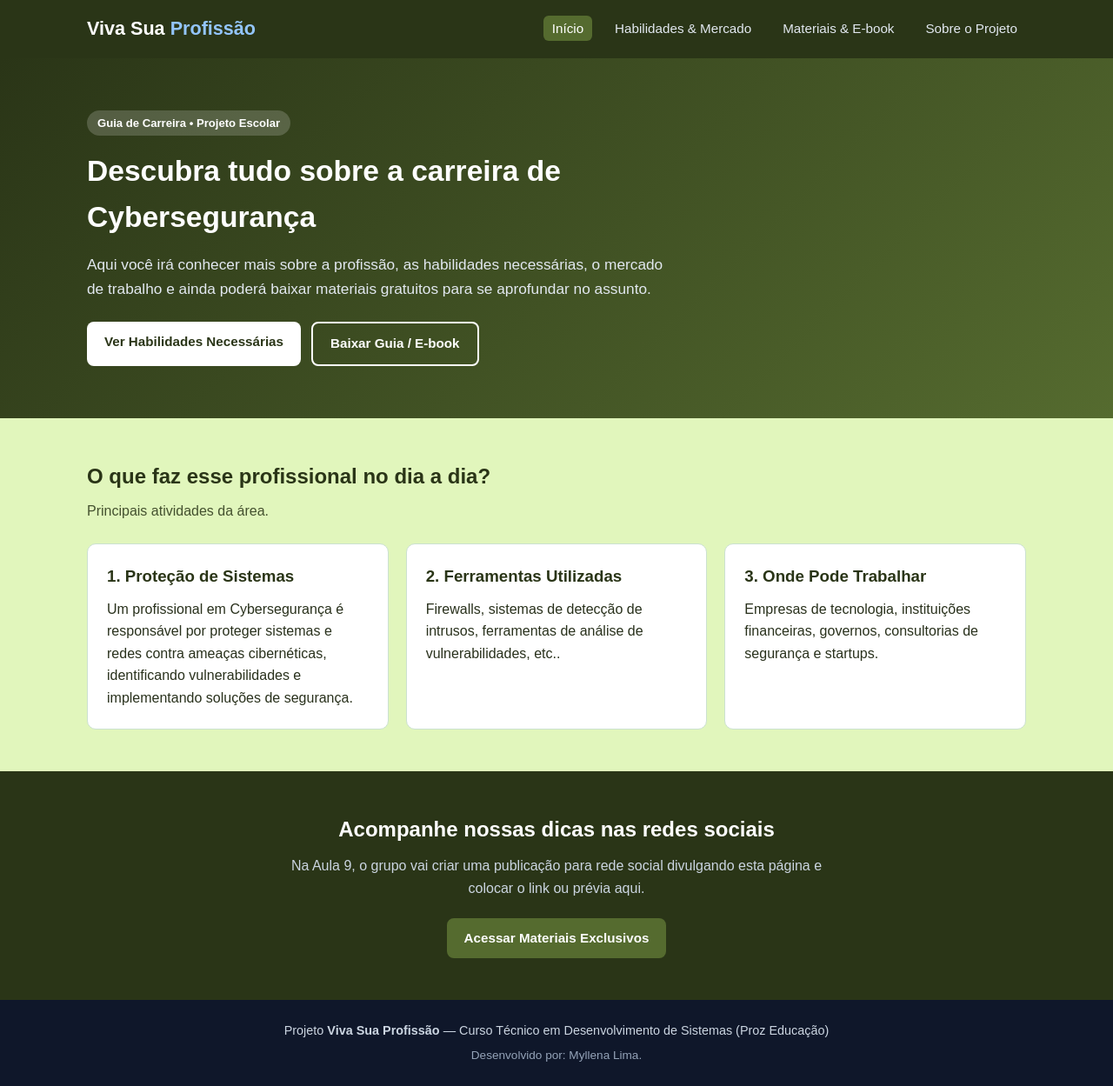
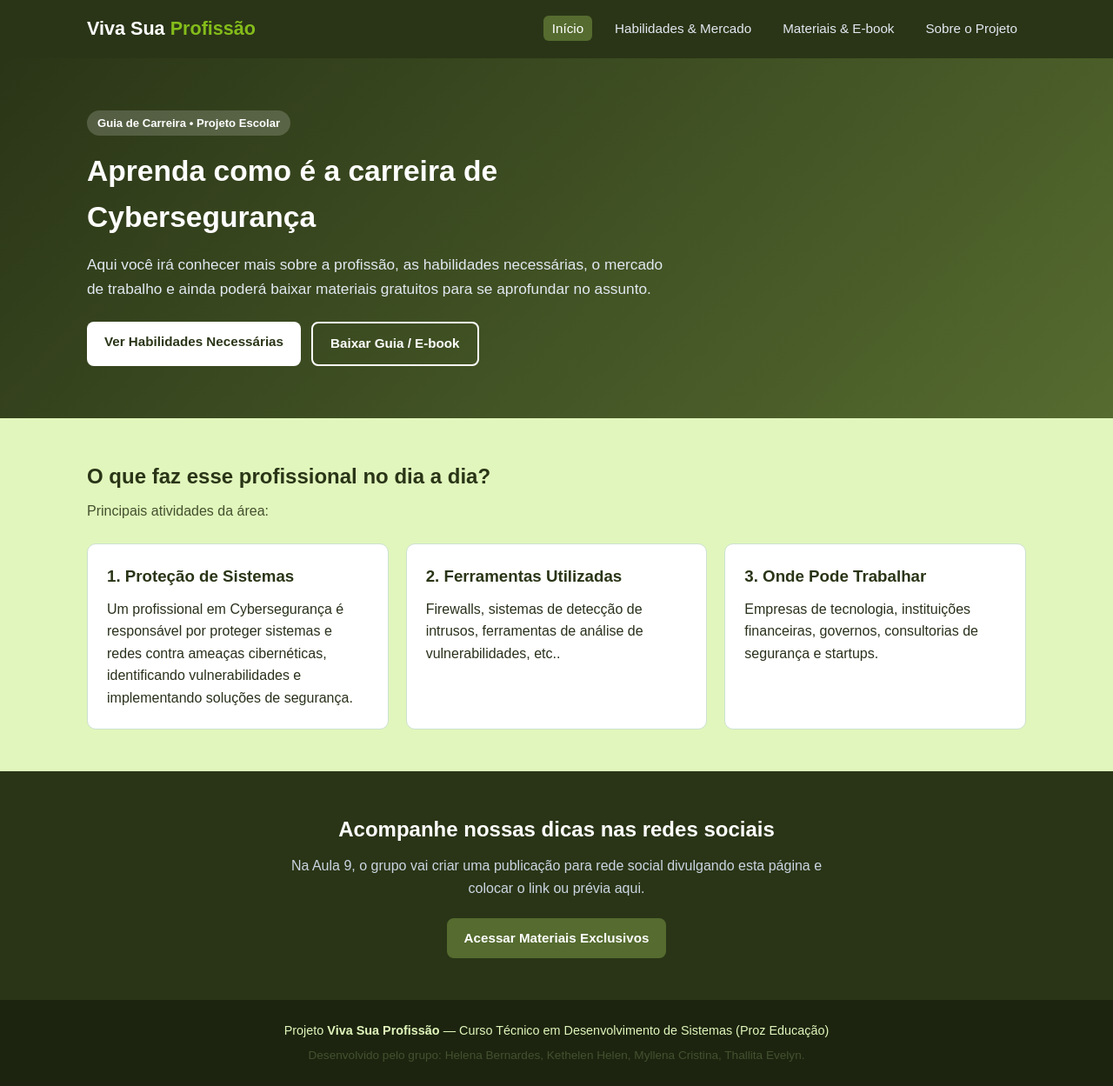
Before and after one commit to Criss100talento/meu-primeiro-repo, a plain HTML site: page index.html in a window 1280 px wide. Shown: the whole page at 87% size. Drawn offline with Linux system fonts and the light colour scheme.

Commit message:
exercicio 2 e 3 feitos

```diff
--- a/css/style.css
+++ b/css/style.css
@@ -12,6 +12,7 @@
   --cor-fundo-suave: rgb(225, 246, 188);
   --cor-texto: rgb(41, 49, 28);
   --cor-texto-suave: rgb(68, 81, 47);
+  --cor-texto-claro: rgb(225, 246, 188);
   --cor-borda: #cbe1d0;
 }
 
@@ -58,7 +59,7 @@ body {
 }
 
 .logo span {
-  color: #93c5fd;
+  color: var(--cor-destaque);
 }
 
 .menu {
@@ -280,8 +281,8 @@ body {
 
 /* Rodapé */
 .rodape {
-  background-color: #0f172a;
-  color: #cbd5e1;
+  background-color: rgb(28, 36, 15);
+  color: var(--cor-texto-claro);
   text-align: center;
   padding: 24px 0;
   font-size: 0.9rem;
@@ -290,5 +291,5 @@ body {
 .rodape .creditos {
   margin-top: 6px;
   font-size: 0.85rem;
-  color: #94a3b8;
+  color: var(--cor-texto-suave);
 }
--- a/index.html
+++ b/index.html
@@ -4,8 +4,8 @@
   <meta charset="UTF-8">
   <meta name="viewport" content="width=device-width, initial-scale=1.0">
   <!-- AULA 4 (SEO): Personalizem o título e a descrição pensando em como alguém buscaria essa profissão no Google -->
-  <title>Viva Sua Profissão | Cybersegurança</title>
-  <meta name="description" content="Guia completo sobre a profissão escolhida: o que faz, habilidades necessárias, mercado de trabalho e materiais gratuitos.">
+  <title>Descobrindo sobre Cybersegurança</title>
+  <meta name="description" content="Aprenda o que faz um profissional de Cybersegurança, quais são as habilidades necessárias, o mercado de trabalho e materiais gratuitos.">
   <!-- ATENÇÃO GITHUB PAGES: Sempre usem caminhos relativos (sem barra / no início) -->
   <link rel="stylesheet" href="css/style.css">
 </head>
@@ -31,7 +31,7 @@
     <section class="hero">
       <div class="container">
         <span class="etiqueta">Guia de Carreira • Projeto Escolar</span>
-        <h1>Descubra tudo sobre a carreira de Cybersegurança</h1>
+        <h1>Aprenda como é a carreira de Cybersegurança</h1>
         <p>
           Aqui você irá conhecer mais sobre a profissão, as habilidades necessárias, o mercado de trabalho
           e ainda poderá baixar materiais gratuitos para se aprofundar no assunto.
@@ -47,7 +47,7 @@
     <section class="secao">
       <div class="container">
         <h2>O que faz esse profissional no dia a dia?</h2>
-        <p class="subtitulo">Principais atividades da área.</p>
+        <p class="subtitulo">Principais atividades da área:</p>
 
         <div class="grid-cards">
           <article class="card">
@@ -87,7 +87,7 @@
   <footer class="rodape">
     <div class="container">
       <p>Projeto <strong>Viva Sua Profissão</strong> — Curso Técnico em Desenvolvimento de Sistemas (Proz Educação)</p>
-      <p class="creditos">Desenvolvido por: Myllena Lima.</p>
+      <p class="creditos">Desenvolvido pelo grupo: Helena Bernardes, Kethelen Helen, Myllena Cristina, Thallita Evelyn.</p>
     </div>
   </footer>
 
```
